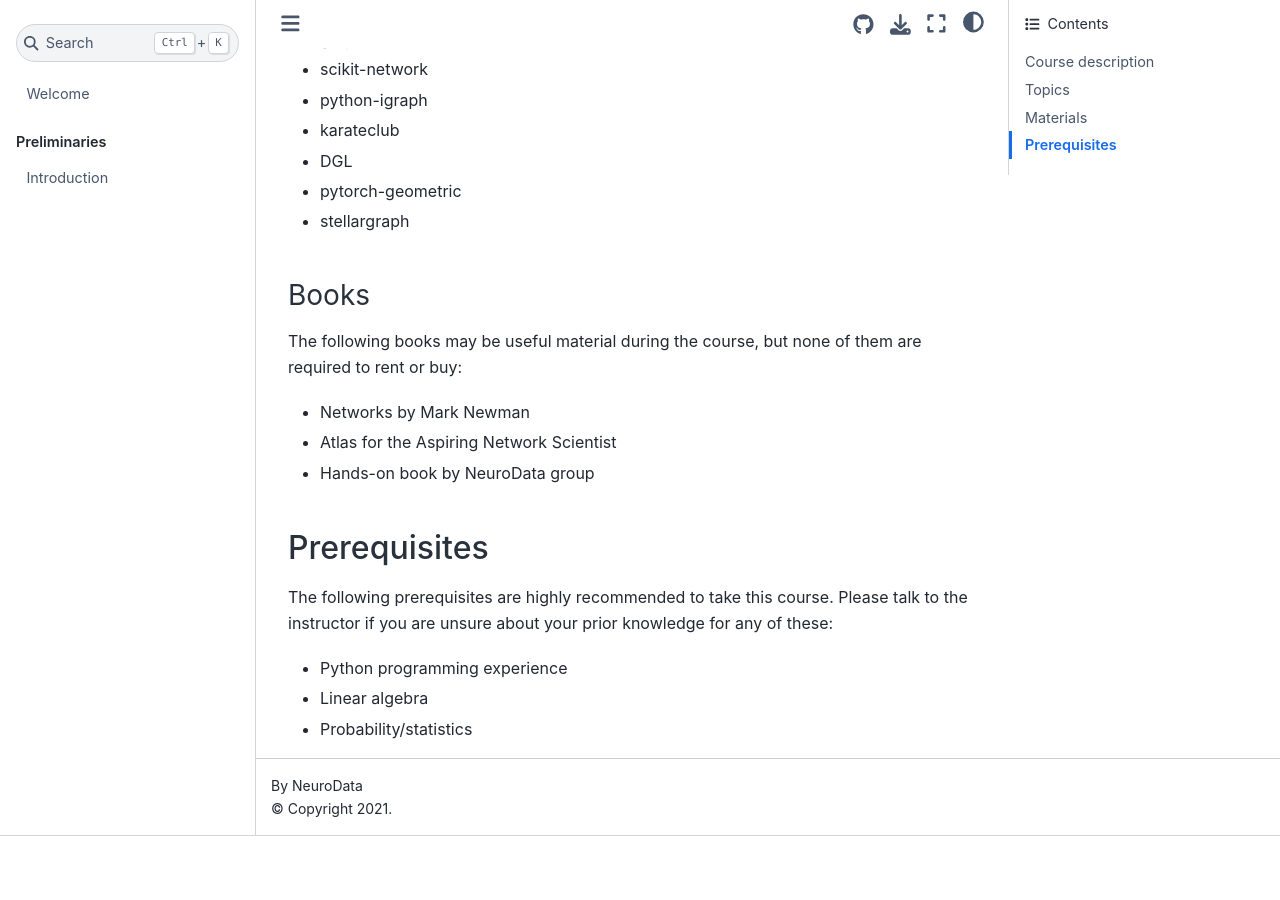
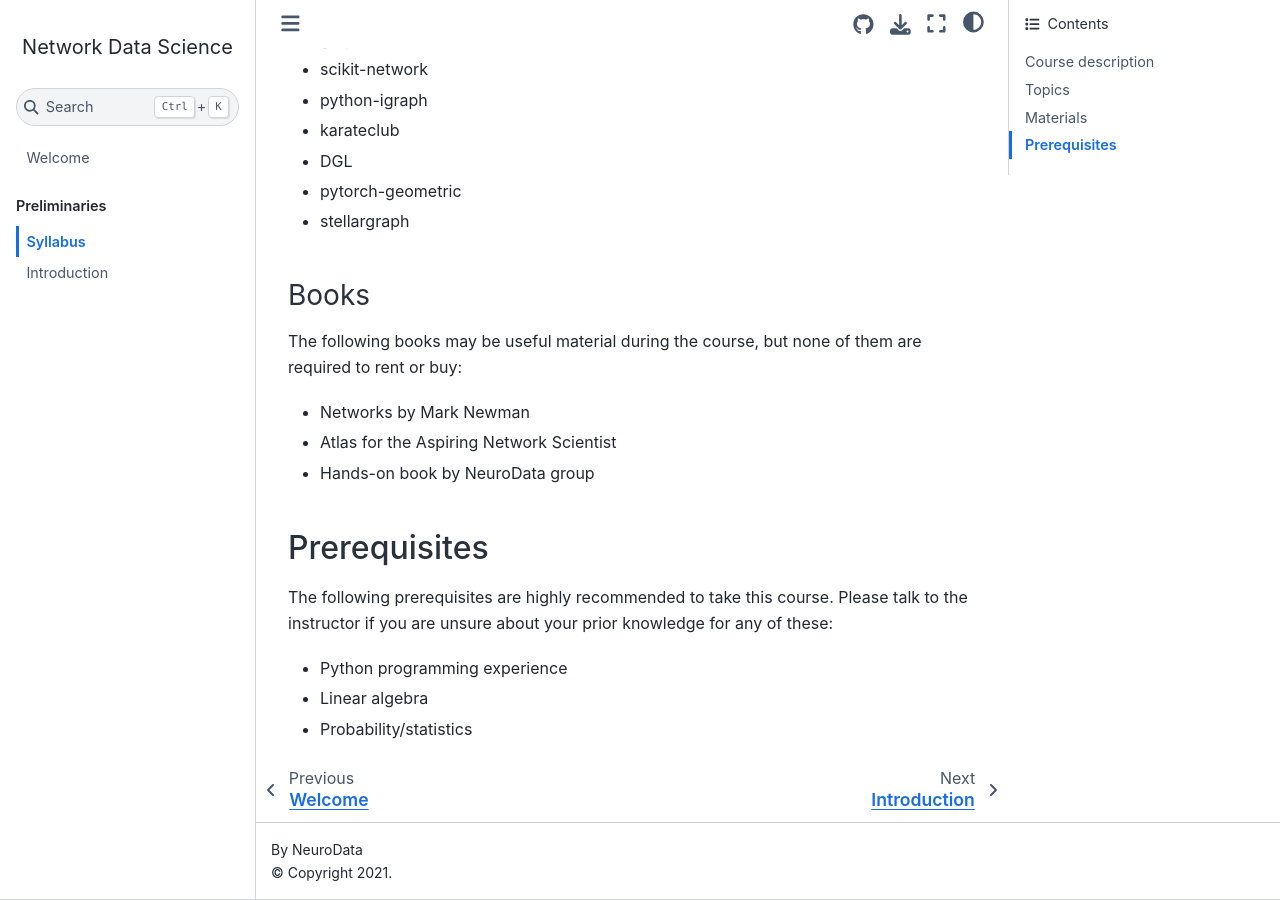
Before and after one commit to bdpedigo/networks-course, a Jupyter Book: the page built from docs/syllabus.md, in a window 1280 px wide and 900 px high, scrolled down 1667 px. Built offline with Jupyter Book 1.0.4 settings and Sphinx 7.4.7 and the Sphinx Book theme 1.1.4, drawn with Linux system fonts in a browser that asks for light colours; pages that are not in the unit, such as notebooks, are missing from menus; before the commit the page ends 2503 px from its top, so only the background shows below that.

Commit message:
add syllabus to toc

```diff
--- a/docs/_toc.yml
+++ b/docs/_toc.yml
@@ -3,5 +3,5 @@
 parts:
 - caption: Preliminaries
   chapters:
-  - file: outline
+  - file: syllabus
   - file: introduction
```
